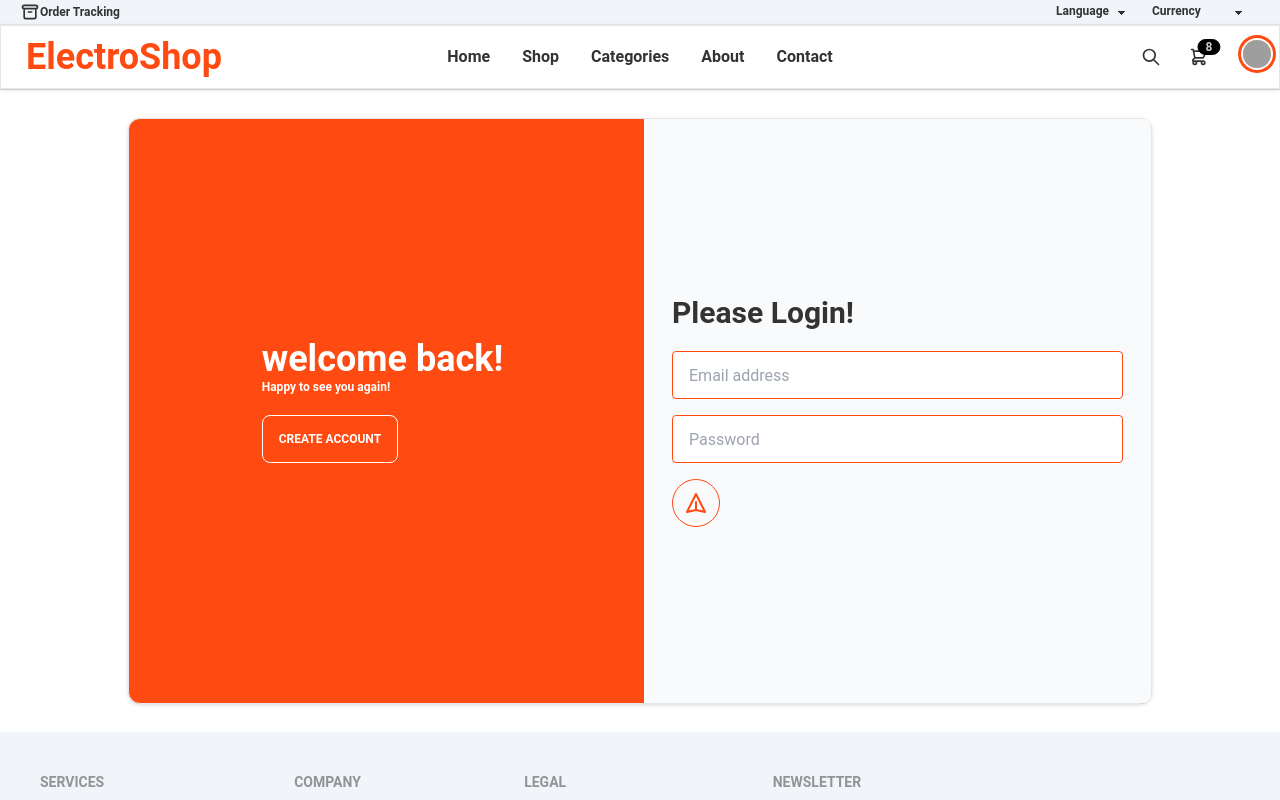
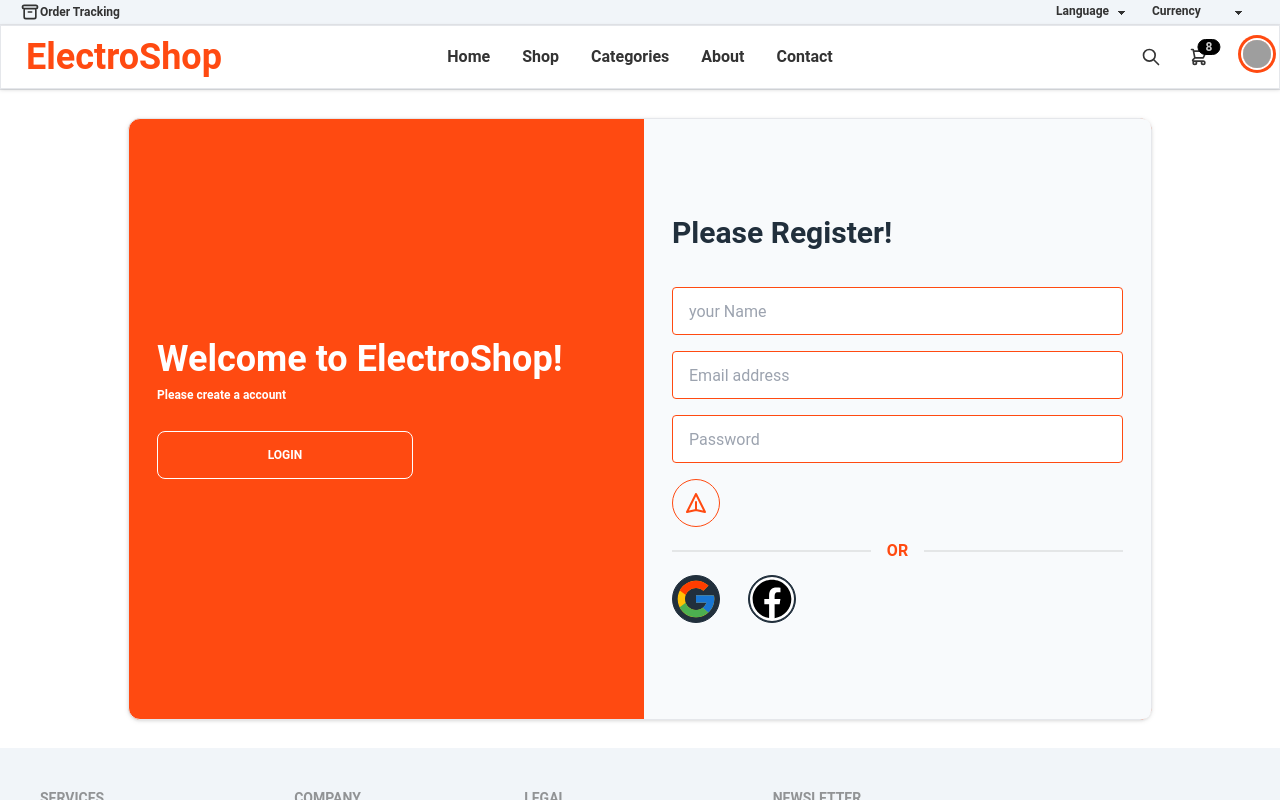
Before and after one commit to MdMuzahid07/ElectroShop_E-commerce-Client-, a React (Create React App) app: page /register in a window 1280 px wide. Built offline with nearby package versions, Linux system fonts and the light colour scheme; grey boxes are pictures that could not be loaded.

Commit message:
register and login page UI/UX complete

```diff
--- a/src/App.js
+++ b/src/App.js
@@ -8,8 +8,8 @@ import Contact from "./pages/Contact";
 import Error_page from "./pages/Error_page";
 import Home from "./pages/Home";
 import Shop from "./pages/Shop";
-import Register from "./Authentication/Register";
-import Login from "./Authentication/Login";
+import Register from "./Authentication/Register_login/Register";
+import Login from "./Authentication/Register_login/Login";
 function App() {
   return (
     <div className="bg-slate-50">
--- a/src/Authentication/Login.jsx
+++ /dev/null
@@ -1,11 +0,0 @@
-import React from 'react';
-
-const Login = () => {
-    return (
-        <div>
-            <h2>login page</h2>
-        </div>
-    );
-};
-
-export default Login;
--- a/src/Authentication/Register.jsx
+++ b/src/Authentication/Register_login/Login.jsx
@@ -1,7 +1,9 @@
 import React from 'react';
 import { useForm } from "react-hook-form";
+import { Link } from 'react-router-dom';
+import Social_login from './Social_login';
 
-const Register = () => {
+const Login = () => {
     const { register, handleSubmit, watch, formState: { errors } } = useForm();
     const onSubmit = data => {
         console.log(data)
@@ -13,15 +15,15 @@ const Register = () => {
         <div className='my-7'>
             <div className='max-w-screen-lg	mx-auto bg-white'>
                 <div className="grid md:grid-cols-2 gap-2 bg-primary border drop-shadow rounded-xl">
-                    <div className='flex justify-center items-center p-7'>
+                    <div className='flex items-center p-7'>
                         <div className=' text-white'>
                             <h2 className='text-4xl font-bold'>welcome back!</h2>
-                            <p className='font-bold text-xs'>Happy to see you again!</p>
-                            <button className='btn btn-outline text-white text-xs my-5'>Create Account</button>
+                            <p className='font-bold text-xs my-2'>Happy to see you again!</p>
+                            <Link to="/register" className='btn btn-outline btn-wide text-white text-xs my-5'>Register</Link>
                         </div>
                     </div>
-                    <div className='bg-slate-50 py-44 rounded-r-lg p-7'>
-                        <h2 className='text-3xl font-bold mb-5'>Please Login!</h2>
+                    <div className='bg-slate-50 py-24 rounded-r-lg p-7'>
+                        <h2 className='text-3xl text-accent font-bold mb-5'>Please Login!</h2>
                         <form onSubmit={handleSubmit(onSubmit)}>
                             <input {...register("email")} type="email" placeholder='Email address' class="input input-bordered input-primary w-full rounded" />
 
@@ -31,6 +33,8 @@ const Register = () => {
                                 <path stroke-linecap="round" stroke-linejoin="round" d="M12 19l9 2-9-18-9 18 9-2zm0 0v-8" />
                             </svg></button>
                         </form>
+                        <div class="divider font-bold text-primary">OR</div>
+                        <Social_login />
                     </div>
                 </div>
             </div>
@@ -38,4 +42,4 @@ const Register = () => {
     );
 };
 
-export default Register;
+export default Login;
--- /dev/null
+++ b/src/Authentication/Register_login/Register.jsx
@@ -0,0 +1,48 @@
+import React from 'react';
+import { useForm } from "react-hook-form";
+import { Link } from 'react-router-dom';
+import Social_login from './Social_login';
+
+const Register = () => {
+    const { register, handleSubmit, watch, formState: { errors } } = useForm();
+    const onSubmit = data => {
+        console.log(data)
+    };
+
+    console.log(watch("example")); // watch input value by passing the name of it
+
+    return (
+        <div className='my-7'>
+            <div className='max-w-screen-lg	mx-auto bg-white'>
+                <div className="grid md:grid-cols-2 gap-2 bg-primary border drop-shadow rounded-xl">
+                    <div className='flex items-center p-7'>
+                        <div className=' text-white'>
+                            <h2 className='text-4xl font-bold'>Welcome to ElectroShop!</h2>
+                            <p className='font-bold text-xs my-2'>Please create a account</p>
+                            <Link to="/login" className='btn btn-outline btn-wide text-white text-xs my-5'>Login</Link>
+                        </div>
+                    </div>
+                    <div className='bg-slate-50 py-24 rounded-r-lg p-7'>
+                        <h2 className='text-3xl text-accent font-bold mb-5'>Please Register!</h2>
+                        <form onSubmit={handleSubmit(onSubmit)}>
+
+                            <input {...register("name")} type="text" placeholder='your Name' class="input input-bordered input-primary w-full rounded my-4" />
+
+                            <input {...register("email")} type="email" placeholder='Email address' class="input input-bordered input-primary w-full rounded" />
+
+                            <input {...register("password")} type="password" placeholder='Password' class="input input-bordered input-primary w-full rounded my-4" />
+
+                            <button className='btn btn-circle btn-outline btn-primary'><svg xmlns="http://www.w3.org/2000/svg" class="h-6 w-6" fill="none" viewBox="0 0 24 24" stroke="currentColor" stroke-width="2">
+                                <path stroke-linecap="round" stroke-linejoin="round" d="M12 19l9 2-9-18-9 18 9-2zm0 0v-8" />
+                            </svg></button>
+                        </form>
+                        <div class="divider font-bold text-primary">OR</div>
+                        <Social_login />
+                    </div>
+                </div>
+            </div>
+        </div>
+    );
+};
+
+export default Register;
--- /dev/null
+++ b/src/Authentication/Register_login/Social_login.jsx
@@ -0,0 +1,19 @@
+import React from 'react';
+
+const Social_login = () => {
+    return (
+        <div className='flex items-center'>
+            <button className='btn btn-circle btn-accent mr-7'><svg xmlns="http://www.w3.org/2000/svg" x="0px" y="0px"
+                width="44" height="44"
+                viewBox="0 0 48 48"
+            ><path fill="#FFC107" d="M43.611,20.083H42V20H24v8h11.303c-1.649,4.657-6.08,8-11.303,8c-6.627,0-12-5.373-12-12c0-6.627,5.373-12,12-12c3.059,0,5.842,1.154,7.961,3.039l5.657-5.657C34.046,6.053,29.268,4,24,4C12.955,4,4,12.955,4,24c0,11.045,8.955,20,20,20c11.045,0,20-8.955,20-20C44,22.659,43.862,21.35,43.611,20.083z"></path><path fill="#FF3D00" d="M6.306,14.691l6.571,4.819C14.655,15.108,18.961,12,24,12c3.059,0,5.842,1.154,7.961,3.039l5.657-5.657C34.046,6.053,29.268,4,24,4C16.318,4,9.656,8.337,6.306,14.691z"></path><path fill="#4CAF50" d="M24,44c5.166,0,9.86-1.977,13.409-5.192l-6.19-5.238C29.211,35.091,26.715,36,24,36c-5.202,0-9.619-3.317-11.283-7.946l-6.522,5.025C9.505,39.556,16.227,44,24,44z"></path><path fill="#1976D2" d="M43.611,20.083H42V20H24v8h11.303c-0.792,2.237-2.231,4.166-4.087,5.571c0.001-0.001,0.002-0.001,0.003-0.002l6.19,5.238C36.971,39.205,44,34,44,24C44,22.659,43.862,21.35,43.611,20.083z"></path></svg></button>
+            <button className='btn btn-accent btn-circle'><svg xmlns="http://www.w3.org/2000/svg" x="0px" y="0px"
+                width="44" height="44"
+                viewBox="0 0 50 50"
+                className='bg-white  rounded-full'
+            >    <path d="M25,3C12.85,3,3,12.85,3,25c0,11.03,8.125,20.137,18.712,21.728V30.831h-5.443v-5.783h5.443v-3.848 c0-6.371,3.104-9.168,8.399-9.168c2.536,0,3.877,0.188,4.512,0.274v5.048h-3.612c-2.248,0-3.033,2.131-3.033,4.533v3.161h6.588 l-0.894,5.783h-5.694v15.944C38.716,45.318,47,36.137,47,25C47,12.85,37.15,3,25,3z"></path></svg></button>
+        </div>
+    );
+};
+
+export default Social_login;
```
